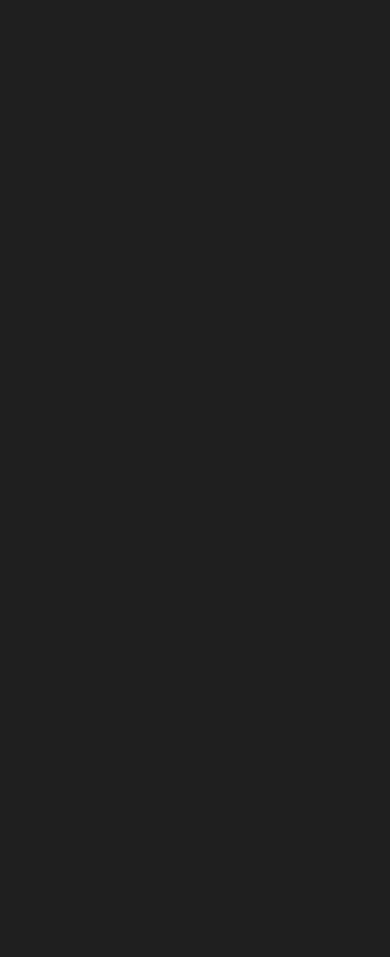
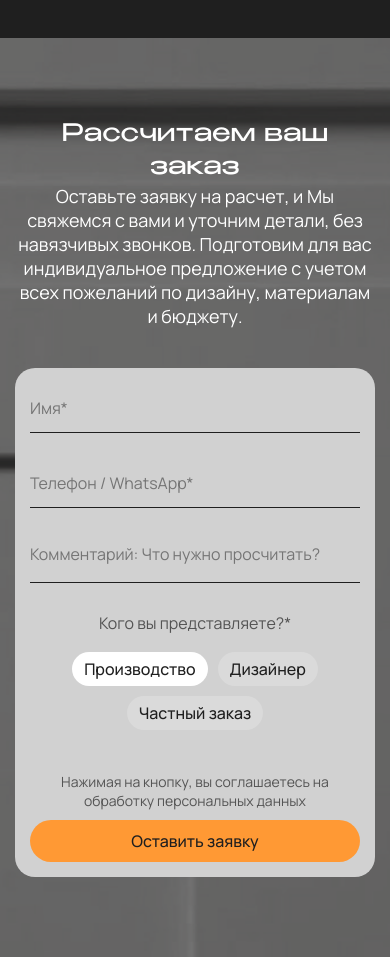
Before and after one commit to IsaRakhatbekov/facade_factory, a Next.js app: page / in a window 390 px wide. Shown: the part 9304-10261 px from the top of the page. Before the commit the page ends 9342 px from the top, so only its background shows below. Built offline with nearby package versions, Linux system fonts and the light colour scheme.

Commit message:
adaptive of form

```diff
--- a/src/app/page.tsx
+++ b/src/app/page.tsx
@@ -1,5 +1,6 @@
 import Header from '../components/Header/Header'
 import AboutUs from '../components/sections/AboutUs/AboutUs'
+import Form from '../components/sections/Form/Form'
 import Hero from '../components/sections/Hero/Hero'
 import OurClients from '../components/sections/OurClients/OurClients'
 import Production from '../components/sections/Production/Production'
@@ -20,7 +21,7 @@
 				{/* <WhyWe /> */}
 				<ReadyProjects />
 				<SpecialConditions />
-				{/* <Form /> */}
+				<Form />
 			</main>
 			{/* <Footer /> */}
 		</div>
--- a/src/components/sections/Form/Form.module.scss
+++ b/src/components/sections/Form/Form.module.scss
@@ -109,3 +109,26 @@
 		color: $gray;
 	}
 }
+
+@media (max-width: 500px) {
+	.Form {
+		.form {
+			padding: 15px;
+		}
+
+		.roleTitle {
+			text-align: center;
+		}
+
+		.roleInner {
+			gap: 10px;
+			background: none;
+			flex-wrap: wrap;
+			justify-content: center;
+		}
+
+		.roleBtn {
+			background: rgba(255, 255, 255, 0.2);
+		}
+	}
+}
```
